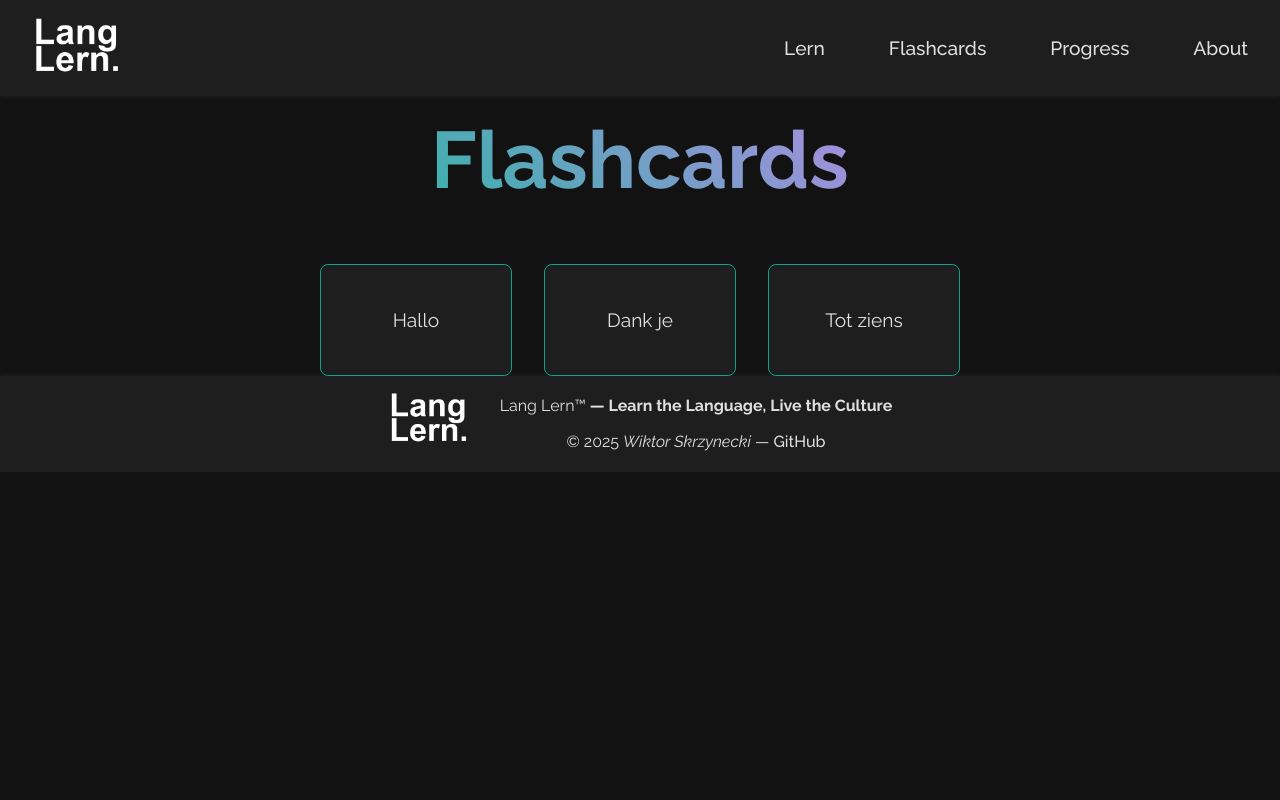
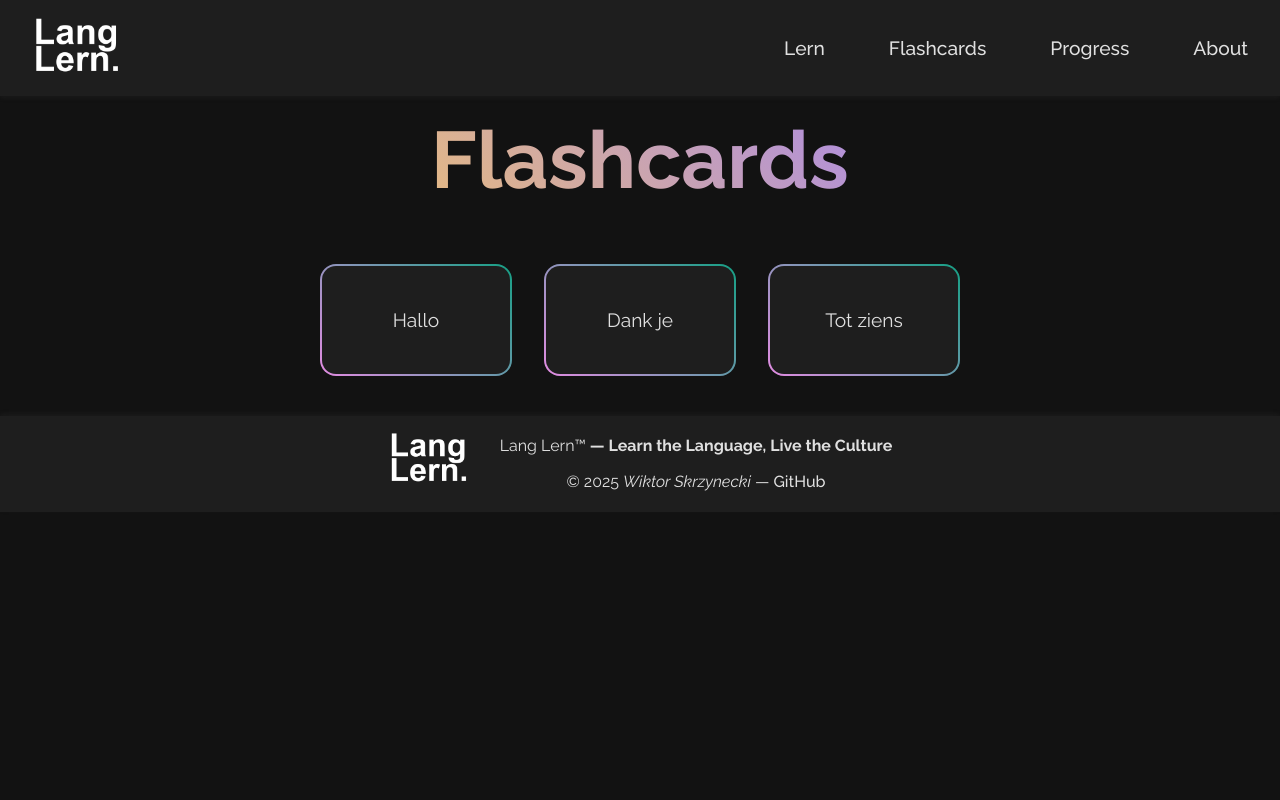
Before and after one commit to Hadevsh/LangLern, a Flask app: page /flashcards in a window 1280 px wide. Run offline with Flask 3, Linux system fonts and the light colour scheme.

Commit message:
Add rounded gradient borders to flash cards

```diff
--- a/app/static/css/about.css
+++ b/app/static/css/about.css
@@ -74,7 +74,7 @@
 }
 
 .cta {
-    background: linear-gradient(to right, var(--secondary-variant), var(--primary-variant));
+    background: linear-gradient(to right, var(--primary-variation), var(--secondary-variation));
     text-align: center;
 }
 
--- a/app/static/css/flashcards.css
+++ b/app/static/css/flashcards.css
@@ -1,6 +1,6 @@
 .title {
   font-size: 5rem;
-  background: -webkit-linear-gradient(45deg, var(--primary) 20%, var(--secondary-variant) 70%);
+  background: -webkit-linear-gradient(45deg, var(--primary-variation) 20%, var(--secondary-variant) 70%);
   background-clip: text;
   -webkit-background-clip: text;
   -webkit-text-fill-color: transparent;
@@ -11,7 +11,7 @@
     flex-wrap: wrap;
     gap: 2rem;
     justify-content: center;
-    margin-top: 2.5rem;
+    margin: 2.5rem 0;
 }
 
 .flashcard {
@@ -29,11 +29,14 @@
     display: flex;
     align-items: center;
     justify-content: center;
-    border: 1px solid var(--primary-variant);
-    border-radius: 8px;
+    background-color: var(--surface);
+    border: 2px solid transparent;
+    background: linear-gradient(var(--surface), var(--surface)) padding-box,
+                linear-gradient(45deg, var(--secondary-variation), var(--primary-variant)) border-box;
+    border-radius: 1rem;
     font-size: 1.2em;
     transition: transform 0.6s;
-    background-color: var(--surface);
+
 }
 
 .flashcard .back {
--- a/app/static/css/global.css
+++ b/app/static/css/global.css
@@ -8,7 +8,7 @@
     --secondary: #c4b5fd;
     --secondary-variant: #ad8ce2;
     --primary-variation: #f5c766;
-    --secondary-variation: #8ccee2;
+    --secondary-variation: #e28ce2;
     --text: #e0e0e0;              /* Default text color */
     --text-muted: #a0a0a0;        /* Secondary/inactive text */
 }
```
